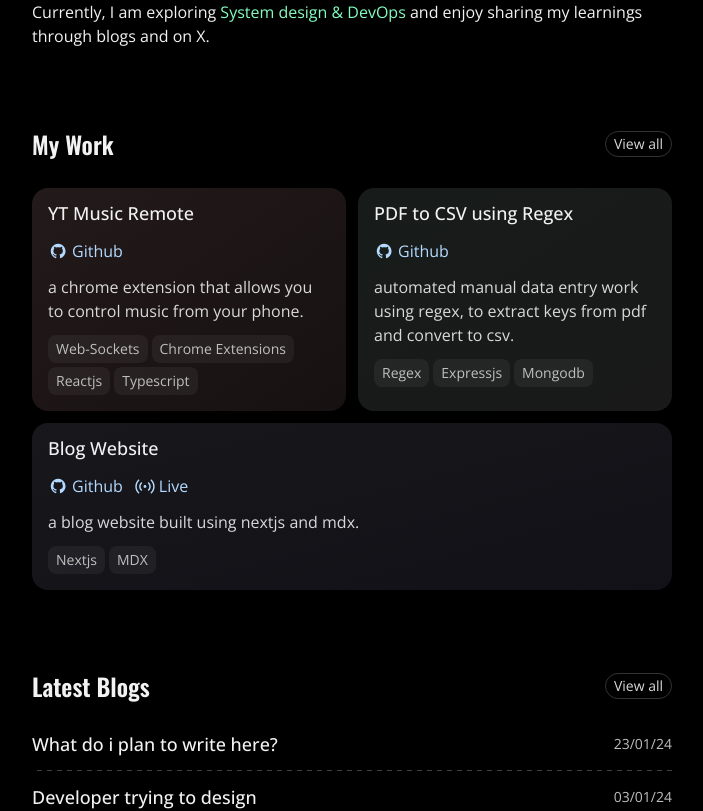
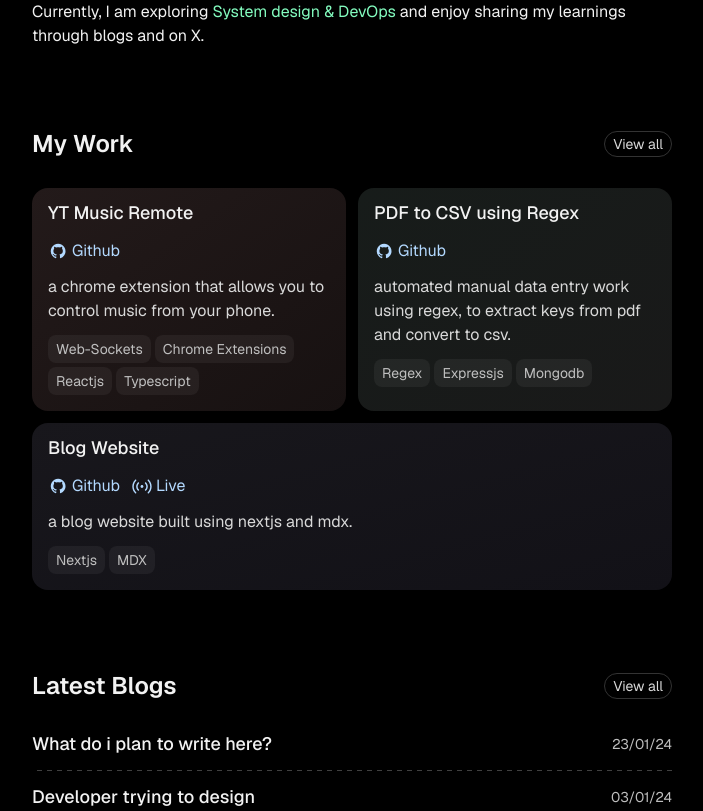
Before and after one commit to pranitmane/personal-website, a Next.js app: page / in a window 1280 px wide. Shown: the part 280-1091 px from the top of the page, without its empty margins (288-991 px from the left). Built offline with nearby package versions, Linux system fonts and the light colour scheme.

Commit message:
change font to geist

```diff
--- a/src/app/blogs/page.tsx
+++ b/src/app/blogs/page.tsx
@@ -1,8 +1,6 @@
 import { twMerge } from "tailwind-merge"
 import BlogPost from "@/components/feature/blog-post"
-import { Oswald } from 'next/font/google'
 
-const oswald = Oswald({ weight: "600", subsets: ["latin"] })
 
 
 export default async function BlogsPage() {
@@ -42,7 +40,7 @@
   ]
   return (
     <main className="flex flex-col gap-20">
-      <h1 className={twMerge("text-4xl font-semibold text-center", oswald.className)}>Writings 🖊️</h1>
+      <h1 className={twMerge("text-4xl font-semibold text-center")}>Writings 🖊️</h1>
       <div className="w-full flex flex-col gap-3">
         {posts.map((post) => (
           <div
--- a/src/app/layout.tsx
+++ b/src/app/layout.tsx
@@ -4,8 +4,11 @@
 import { Open_Sans } from 'next/font/google'
 import { Analytics } from '@vercel/analytics/react'
 import SocialLinks from '@/components/ui/shared/social-links'
+import { GeistSans } from 'geist/font/sans'
 
-const open_sans = Open_Sans({ subsets: ["latin"] })
+
+// const open_sans = Open_Sans({ subsets: ["latin"] })
+
 
 export const metadata: Metadata = {
   title: 'Pranit Mane',
@@ -20,7 +23,7 @@
 
 
   return (
-    <html lang="en" className={open_sans.className}>
+    <html lang="en" className={GeistSans.className}>
       <body className="darkTheme flex flex-col gap-24 items-center justify-center p bg-primary text-primaryTxt p-4">
         <NavBar />
         <div className='w-full sm:w-[640px]'>
--- a/src/app/page.tsx
+++ b/src/app/page.tsx
@@ -1,8 +1,7 @@
 import Link from 'next/link'
 import { twMerge } from 'tailwind-merge'
-import { Oswald } from 'next/font/google'
 
-const oswald = Oswald({ weight: "600", subsets: ["latin"] })
+
 
 import ProjectCard from '@/components/feature/project-card'
 import BlogPost from '@/components/feature/blog-post'
@@ -59,7 +58,7 @@
       <Intro />
       <section className='flex flex-col gap-7'>
         <div className='flex flex-row justify-between items-center'>
-          <h3 className={twMerge(oswald.className, 'text-2xl font-semibold')}>My Work</h3>
+          <h3 className={twMerge('text-2xl font-semibold')}>My Work</h3>
           <ViewAllButton href="/projects" />
         </div>
         <div className='flex flex-row flex-wrap gap-3'>
@@ -78,7 +77,7 @@
       </section>
       <section className='flex flex-col gap-7'>
         <div className='flex flex-row justify-between items-center'>
-          <h3 className={twMerge(oswald.className, 'text-2xl font-semibold')}>Latest Blogs</h3>
+          <h3 className={twMerge('text-2xl font-semibold')}>Latest Blogs</h3>
           <ViewAllButton href="/blogs" />
         </div>
         <div className="w-full flex flex-col gap-3">
--- a/src/app/projects/page.tsx
+++ b/src/app/projects/page.tsx
@@ -1,15 +1,14 @@
 import ProjectCard from '@/components/feature/project-card'
 import { projects } from '@/data/projects/projects'
-import { Oswald } from 'next/font/google'
 import { twMerge } from 'tailwind-merge'
 
 
-const oswald = Oswald({ weight: "600", subsets: ["latin"] })
+
 
 export default function AboutPage() {
     return (
         <main className="flex flex-col gap-20">
-            <h1 className={twMerge("text-4xl font-semibold text-center", oswald.className)}>Projects 🛠️</h1>
+            <h1 className={twMerge("text-4xl font-semibold text-center")}>Projects 🛠️</h1>
             <div className='flex flex-row flex-wrap gap-3'>
                 {projects.map((project) => (
                     <ProjectCard
```
